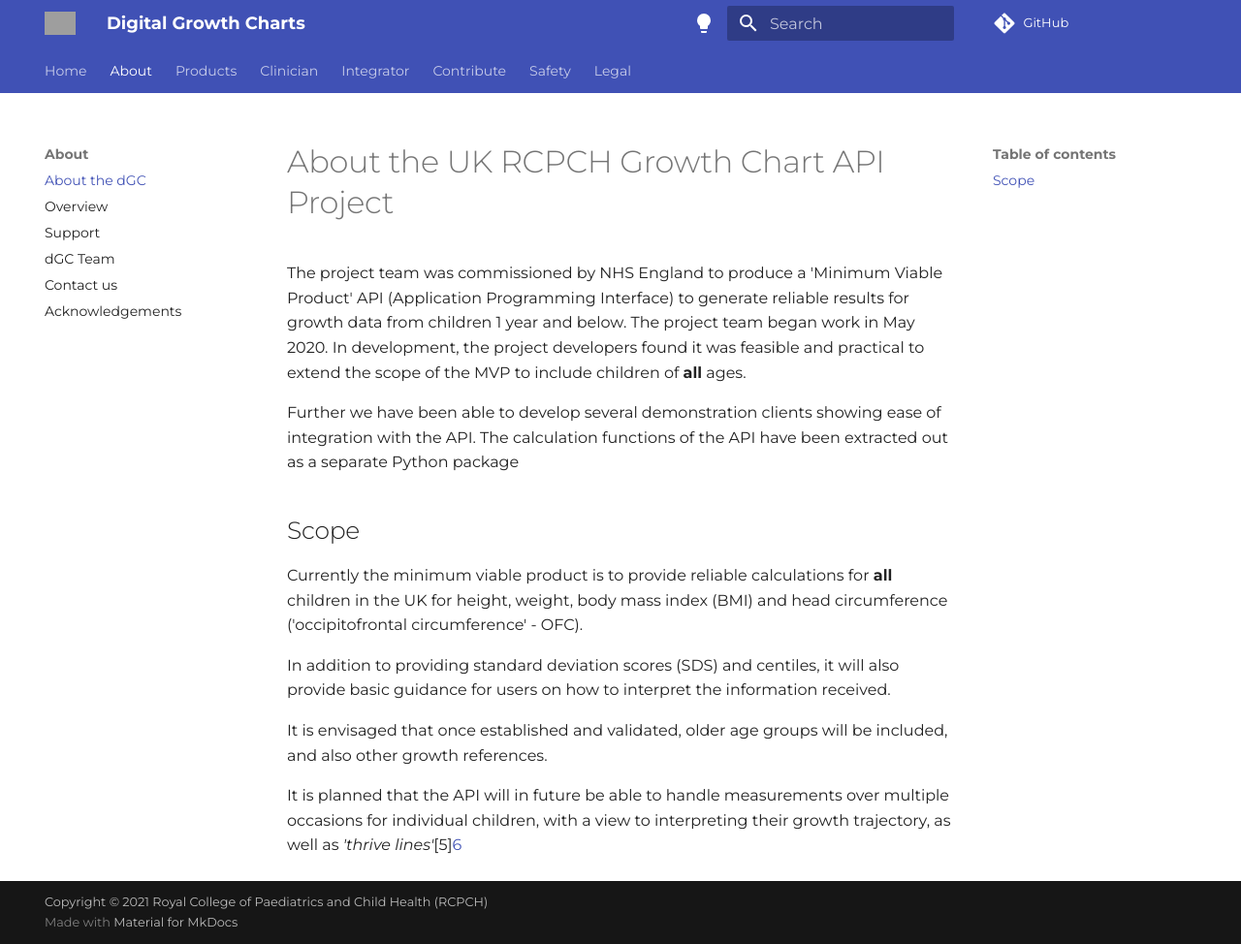
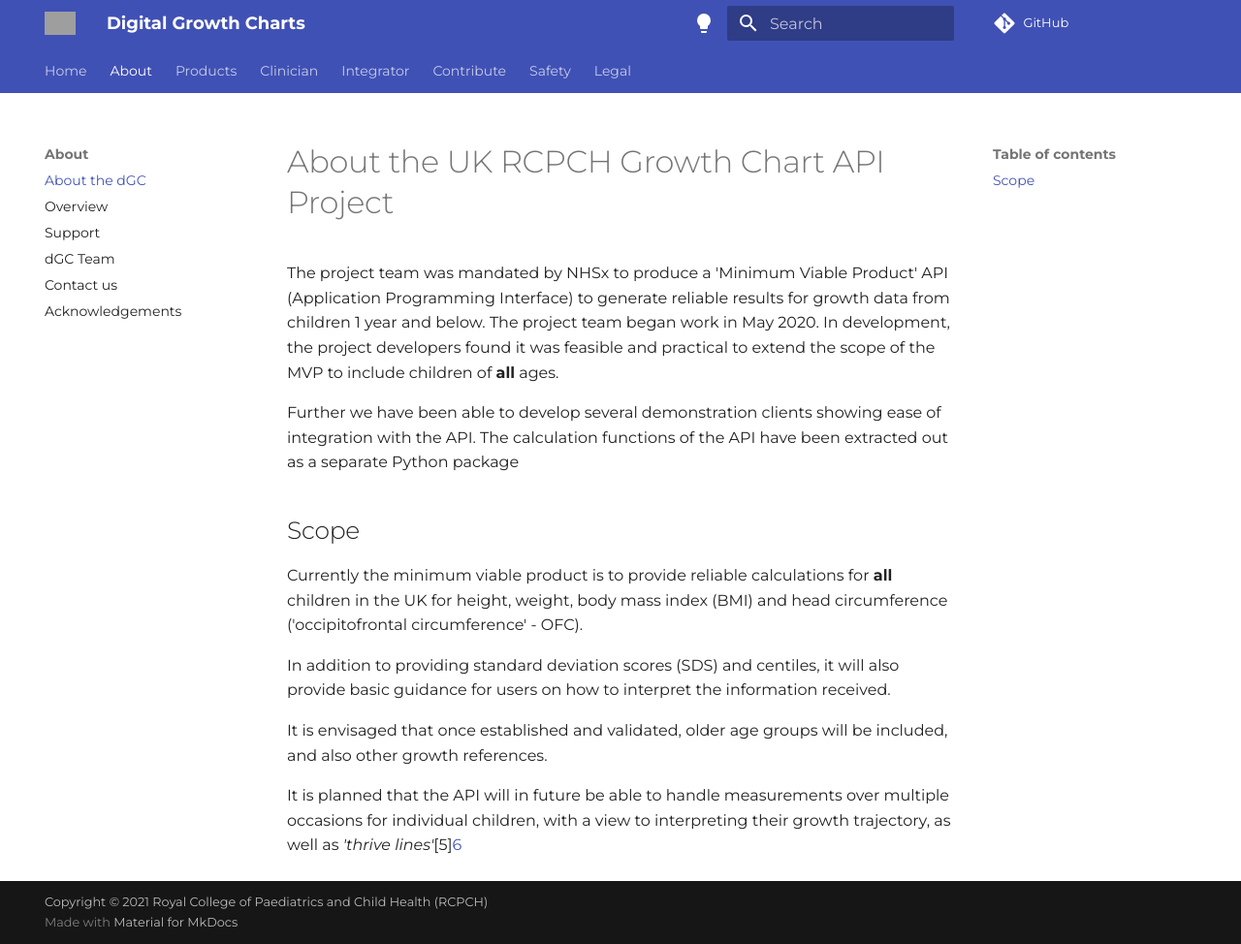
Before and after one commit to rcpch/digital-growth-charts-server, an MkDocs documentation site: the page built from docs/about/about.md, in a window 1280 px wide and 974 px high. Shown: the whole window at 97% size. Built offline with MkDocs 1.6.1 and Material for MkDocs 9.7.7, drawn with Linux system fonts in a browser that asks for light colours; comment, search, counter and statistics services are not loaded; grey boxes are pictures that could not be loaded.

Commit message:
Update about.md (#20)
The project team was mandated by NHSx to run this project.

```diff
--- a/docs/about/about.md
+++ b/docs/about/about.md
@@ -6,7 +6,7 @@ published: true
 
 # About the UK RCPCH Growth Chart API Project
 
-The project team was commissioned by NHS England to produce a 'Minimum Viable Product' API (Application Programming Interface) to generate reliable results for growth data from children 1 year and below. The project team began work in May 2020. In development, the project developers found it was feasible and practical to extend the scope of the MVP to include children of **all** ages.
+The project team was mandated by NHSx to produce a 'Minimum Viable Product' API (Application Programming Interface) to generate reliable results for growth data from children 1 year and below. The project team began work in May 2020. In development, the project developers found it was feasible and practical to extend the scope of the MVP to include children of **all** ages.
 
 Further we have been able to develop several demonstration clients showing ease of integration with the API. The calculation functions of the API have been extracted out as a separate Python package
 
```
